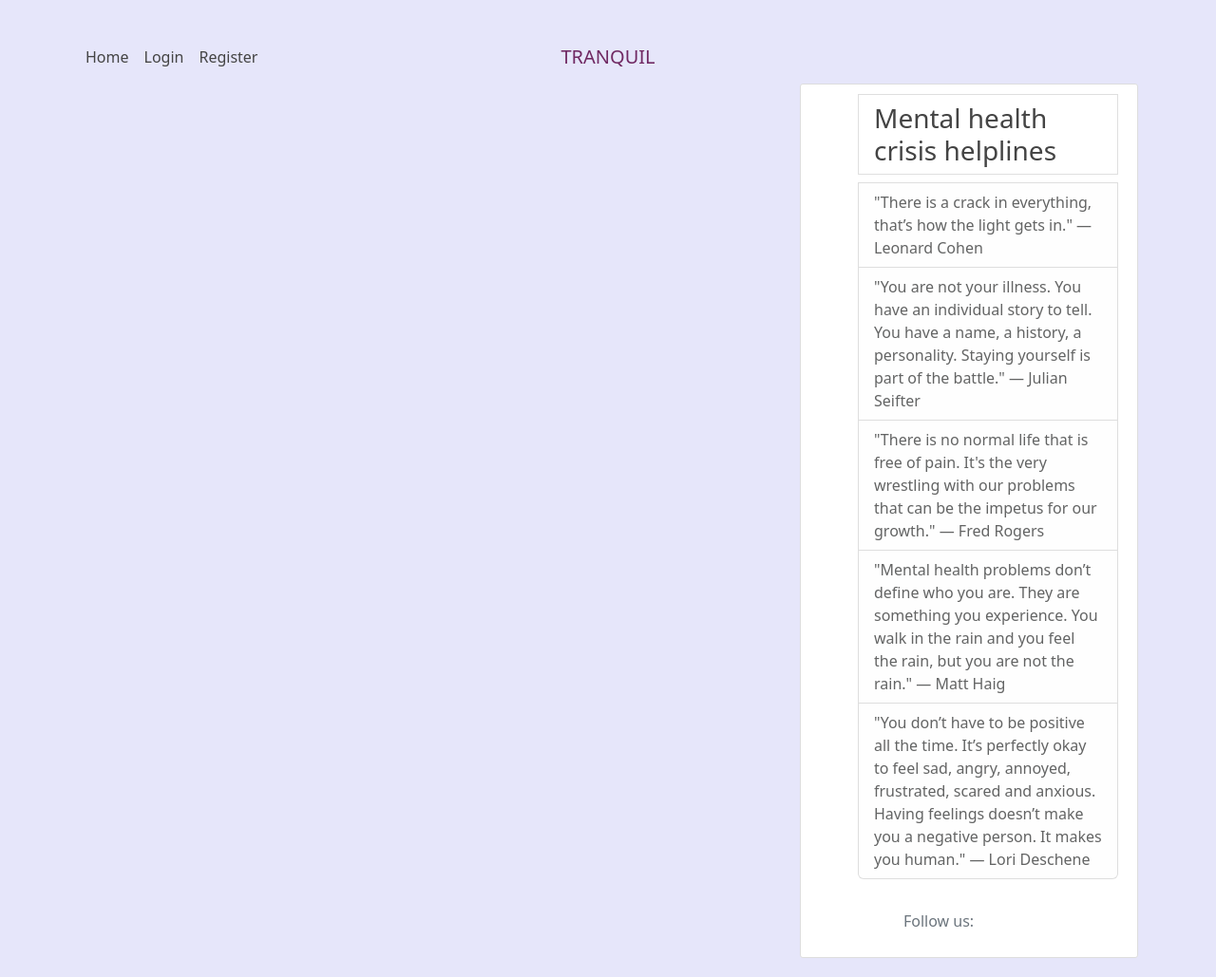
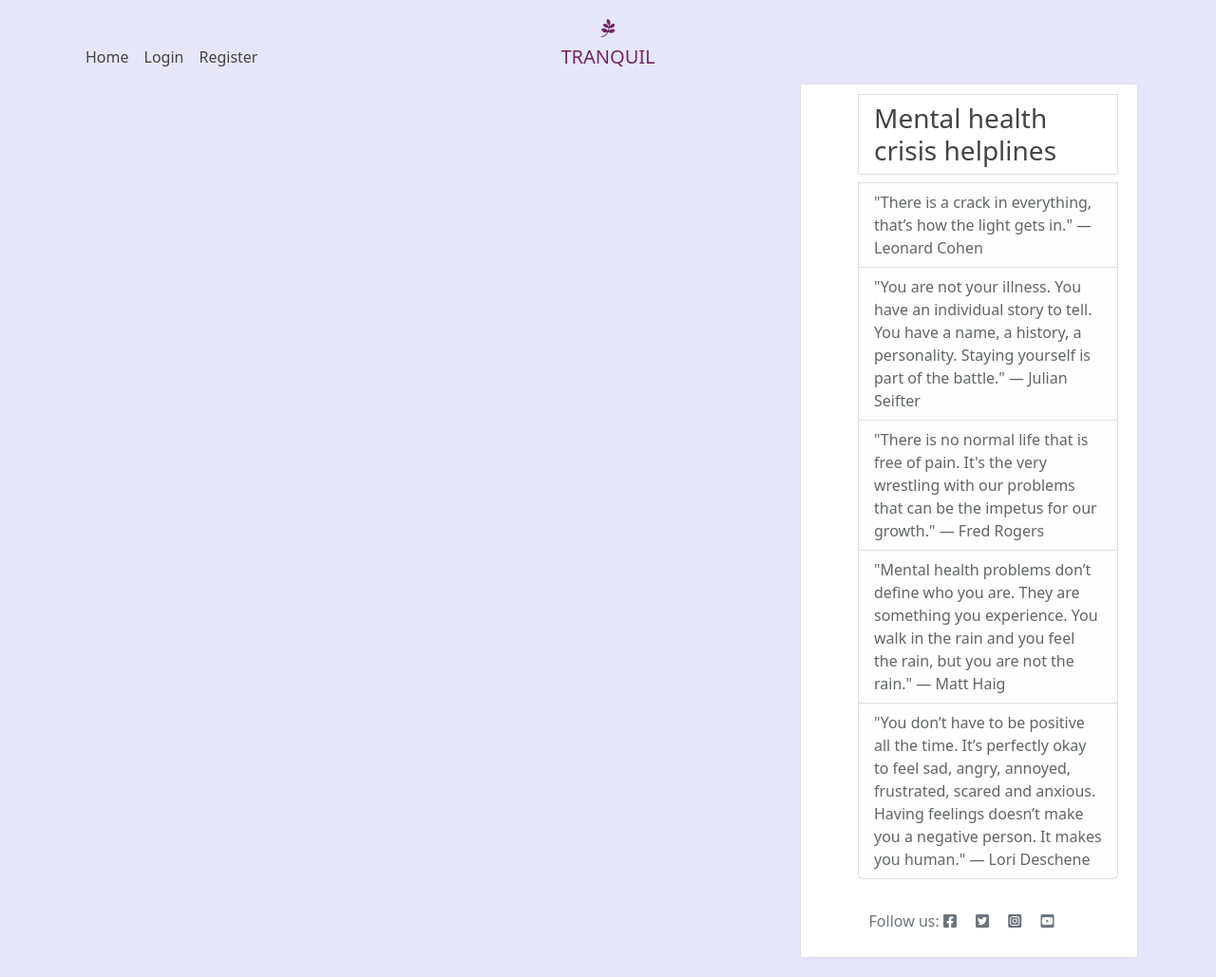
Before and after one commit to Oyindamolabadara/Tranquil, a Django app: page / in a window 1280 px wide. Shown: the whole page at 95% size. Run offline with Django 3.2, Linux system fonts and the light colour scheme; data that the repository does not hold is empty.

Commit message:
Install fontawesome

```diff
--- a/blog/templates/blog/base.html
+++ b/blog/templates/blog/base.html
@@ -12,6 +12,7 @@
   <link rel="stylesheet" href="https://cdn.jsdelivr.net/npm/bootstrap@5.2.0-beta1/dist/css/bootstrap.rtl.min.css"
     integrity="sha384-dc2NSrAXbAkjrdm9IYrX10fQq9SDG6Vjz7nQVKdKcJl3pC+k37e7qJR5MVSCS+wR" crossorigin="anonymous">
   <link rel="stylesheet" href="{% static 'blog/main.css' %}">
+  <link rel="stylesheet" href="https://cdnjs.cloudflare.com/ajax/libs/font-awesome/5.15.3/css/all.min.css">
 
   <!-- Title -->
   {% if title %}
```
